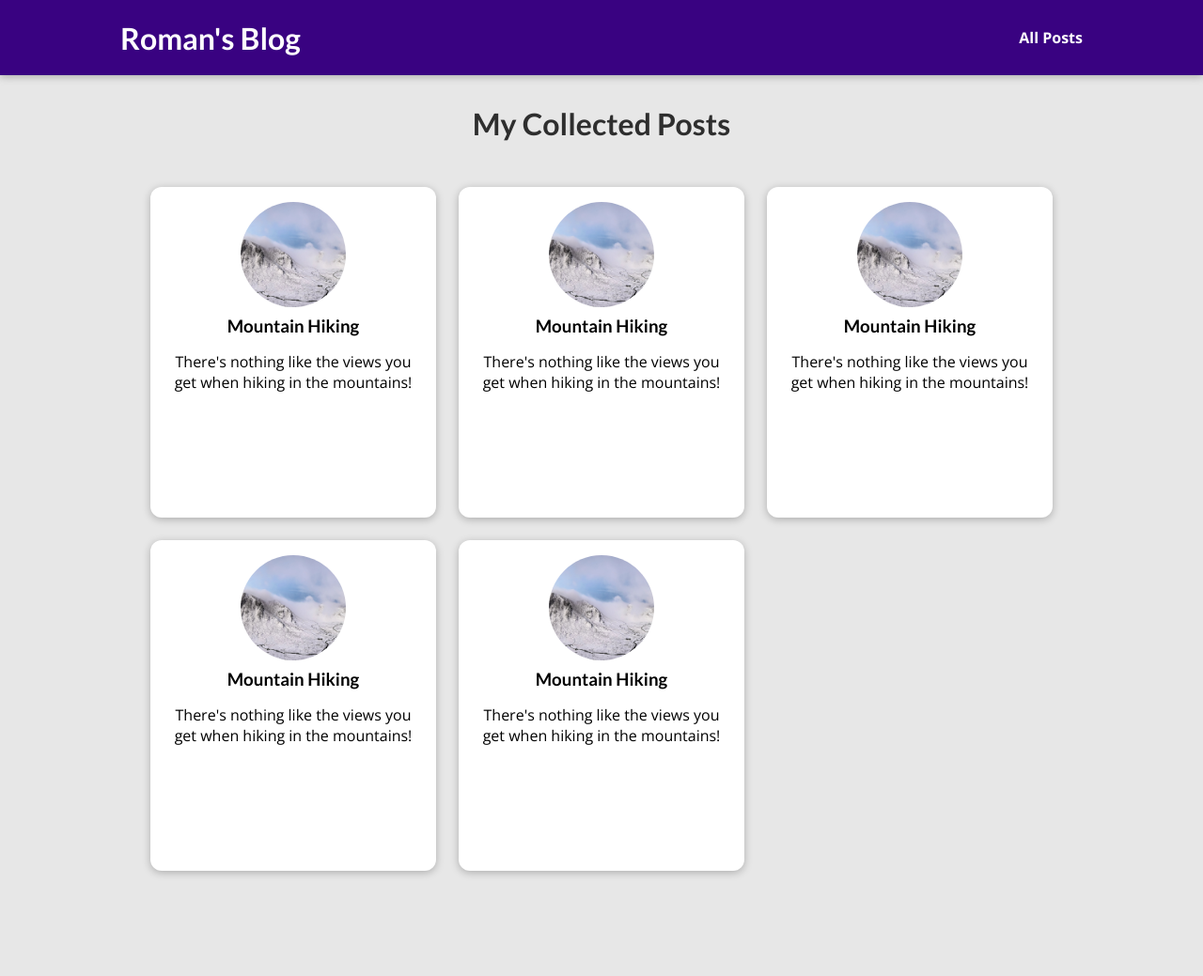
After one commit to RomaMartynyuk/blogProject-django, a Django app: template blog/templates/blog/all-posts.html in a window 1280 px wide. The commit adds this page. Shown: the whole page at 94% size. Run offline with Django 4.2, Linux system fonts and the light colour scheme; the template is opened without the code that fills it, so the values that code supplies are empty.

Commit message:
added styles and html pages includes etc

```diff
--- /dev/null
+++ b/blog/static/blog/all-posts.css
@@ -0,0 +1,43 @@
+body {
+  background-color: #e7e7e7;
+}
+
+#main-navigation {
+  background-color: #390281;
+  box-shadow: 0 2px 8px rgba(0, 0, 0, 0.25);
+}
+
+#all-posts {
+  margin: 7rem auto;
+  width: 90%;
+  max-width: 60rem;
+}
+
+#all-posts h2 {
+  text-align: center;
+  font-size: 2rem;
+  color: #2e2e2e;
+  margin: 3rem 0;
+}
+
+ul {
+  list-style: none;
+  margin: 0;
+  padding: 0;
+  display: grid;
+  grid-template-columns: repeat(auto-fill, minmax(17rem, 1fr));
+  gap: 1.5rem;
+}
+
+.post img {
+  width: 7rem;
+  height: 7rem;
+}
+
+.post a {
+  height: 22rem;
+  transform-origin: center;
+  box-shadow: 0 2px 8px rgba(0, 0, 0, 0.25);
+  border-radius: 12px;
+  background-color: white;
+}
--- /dev/null
+++ b/blog/static/blog/post.css
@@ -0,0 +1,43 @@
+.post {
+  display: flex;
+  flex-direction: column;
+  align-items: center;
+  text-align: center;
+}
+
+.post a {
+  text-decoration: none;
+  color: black;
+  transition: all 0.2s ease;
+  padding: 1rem;
+}
+
+.post a:hover,
+.post a:active {
+  transform: scale(1.1);
+  background-color: #390281;
+  color: white;
+}
+
+.post img {
+  width: 5rem;
+  height: 5rem;
+  object-fit: cover;
+  border-radius: 50%;
+}
+
+.post h3 {
+  margin: 0.25rem 0;
+}
+
+.post time {
+  color: #666666;
+  margin: 0.25rem;
+  font-style: italic;
+  font-size: 0.85rem;
+}
+
+.post:hover time,
+.post:active time {
+  color: white;
+}
--- /dev/null
+++ b/blog/templates/blog/all-posts.html
@@ -0,0 +1,25 @@
+{% extends "base.html" %}
+{% load static %}
+
+{% block title %}
+    All My Posts
+{% endblock %}
+
+{% block css_files %}
+    <link rel="stylesheet" href="{% static "blog/post.css" %}">
+    <link rel="stylesheet" href="{% static "blog/all-posts.css" %}">
+{% endblock %}
+
+{% block content %}
+    <section id="all-posts">
+        <h2>My Collected Posts</h2>
+
+        <ul>
+            {% include 'blog/includes/post.html' %}
+            {% include 'blog/includes/post.html' %}
+            {% include 'blog/includes/post.html' %}
+            {% include 'blog/includes/post.html' %}
+            {% include 'blog/includes/post.html' %}
+        </ul>
+    </section>
+{% endblock %}
--- /dev/null
+++ b/blog/templates/blog/includes/post.html
@@ -0,0 +1,13 @@
+{% load static %}
+
+<li>
+    <article class="post">
+        <a href="">
+            <img src="{% static "blog/images/mountain.jpg" %}" alt="Mountain hiking" />
+            <div class="post_content">
+                <h3>Mountain Hiking</h3>
+                <p>There's nothing like the views you get when hiking in the mountains!</p>
+            </div>
+        </a>
+    </article>
+</li>
--- a/blog/views.py
+++ b/blog/views.py
@@ -5,7 +5,7 @@ def starting_page(request):
     return render(request, 'blog/index.html')
 
 def posts(request):
-    pass
+    return render(request, 'blog/all-posts.html')
 
 def post_detail(request):
     pass
--- a/templates/base.html
+++ b/templates/base.html
@@ -9,6 +9,12 @@
     {% block css_files %} {% endblock %}
 </head>
 <body>
+    <header id="main-navigation">
+        <h1><a href="">Roman's Blog</a></h1>
+        <nav>
+            <a href="">All Posts</a>
+        </nav>
+    </header>
 {% block content %}
 {% endblock %}
 </body>
```
Also changed, not shown: blog/templates/blog/index.html (+2 -18 lines).
